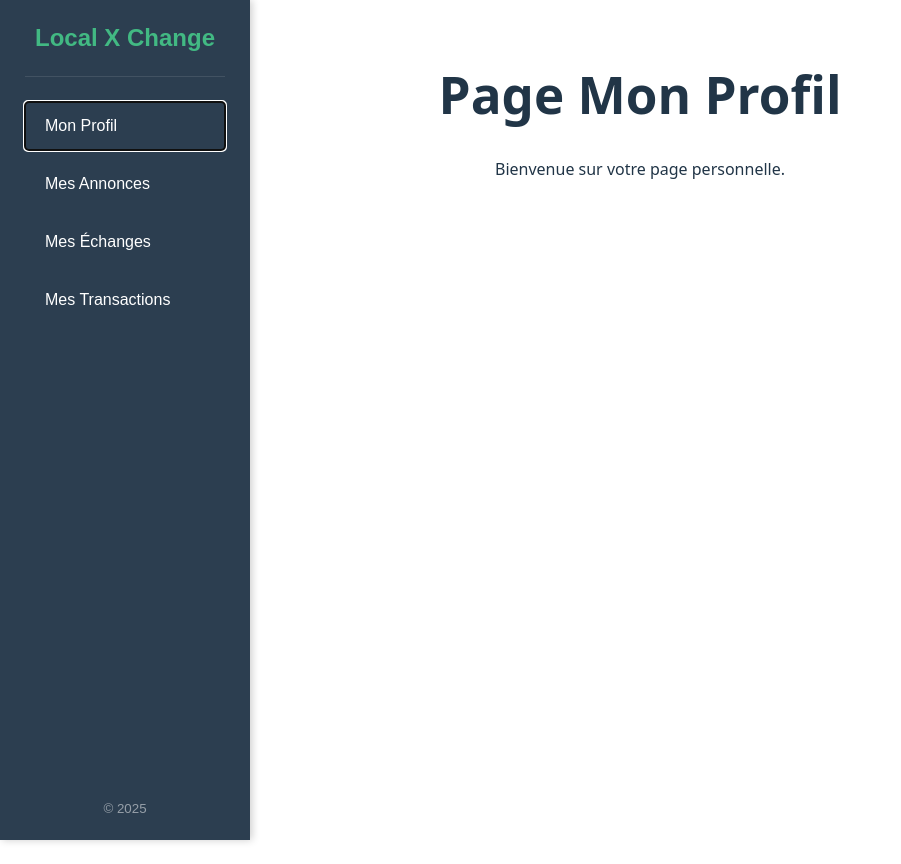
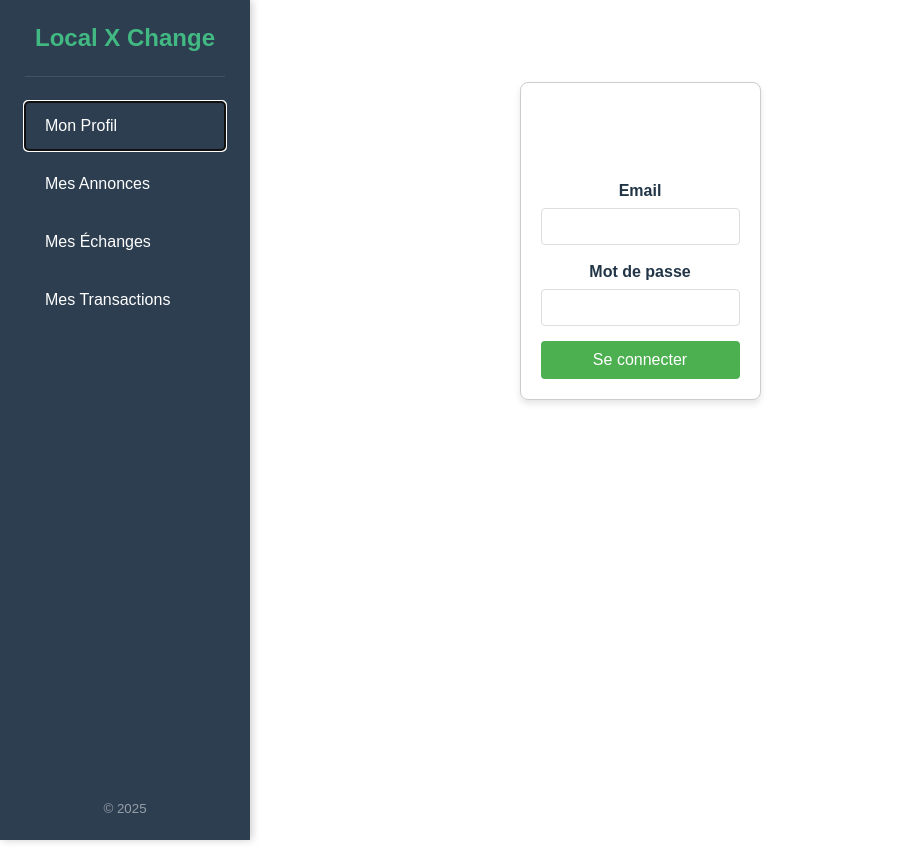
Before and after one commit to TitouanCharrier/M1_GL_Projet, a Svelte app in the folder localxchange/: page / in a window 1280 px wide. Both pictures are taken after a click on the button "Mon Profil". Shown: the whole page, without its empty margins (0-901 px from the left). Built offline with nearby package versions, Linux system fonts and the light colour scheme.

Commit message:
feat: ajout de la connexion

```diff
--- /dev/null
+++ b/localxchange/src/lib/Connexion.svelte
@@ -0,0 +1,112 @@
+<script>
+    let email = '';
+    let password = '';
+    let message = '';
+
+    function handleSubmit(event) {
+        event.preventDefault();
+
+        if (email.trim() === '' || password.trim() === '') {
+            message = 'Veuillez remplir tous les champs.';
+            return;
+        }
+
+        if (email === 'test@example.com' && password === 'motdepasse') {
+            message = 'Connexion réussie ! Bienvenue.';
+            email = '';
+            password = '';
+        } else {
+            message = 'Email ou mot de passe incorrect.';
+        }
+    }
+</script>
+
+<form on:submit={handleSubmit}>
+    <h2>Connexion</h2>
+
+    <div>
+        <label for="email">Email</label>
+        <input
+            id="email"
+            type="email"
+            bind:value={email}
+            required
+        />
+    </div>
+
+    <div>
+        <label for="password">Mot de passe</label>
+        <input
+            id="password"
+            type="password"
+            bind:value={password}
+            required
+        />
+    </div>
+
+    {#if message}
+        <p class={message.includes('réussie') ? 'success' : 'error'}>{message}</p>
+    {/if}
+
+    <button type="submit">Se connecter</button>
+</form>
+
+<style>
+    form {
+        max-width: 400px;
+        margin: 50px auto;
+        padding: 20px;
+        border: 1px solid #ccc;
+        border-radius: 8px;
+        box-shadow: 0 4px 6px rgba(0, 0, 0, 0.1);
+        font-family: sans-serif;
+    }
+    h2 {
+        text-align: center;
+        color: #fff;
+    }
+    div {
+        margin-bottom: 15px;
+    }
+    label {
+        display: block;
+        margin-bottom: 5px;
+        font-weight: bold;
+    }
+    input {
+        width: 100%;
+        padding: 10px;
+        border: 1px solid #ddd;
+        border-radius: 4px;
+        box-sizing: border-box;
+    }
+    button {
+        width: 100%;
+        padding: 10px;
+        background-color: #4CAF50;
+        color: white;
+        border: none;
+        border-radius: 4px;
+        cursor: pointer;
+        font-size: 16px;
+    }
+    button:hover {
+        background-color: #45a049;
+    }
+    .error {
+        color: #d9534f;
+        background-color: #f2dede;
+        padding: 10px;
+        border: 1px solid #ebccd1;
+        border-radius: 4px;
+        margin-top: 10px;
+    }
+    .success {
+        color: #5cb85c;
+        background-color: #dff0d8;
+        padding: 10px;
+        border: 1px solid #d6e9c6;
+        border-radius: 4px;
+        margin-top: 10px;
+    }
+</style>
--- a/localxchange/src/routes/Profile.svelte
+++ b/localxchange/src/routes/Profile.svelte
@@ -1,2 +1,8 @@
-<h1>Page Mon Profil</h1>
-<p>Bienvenue sur votre page personnelle.</p>
+<script lang="ts">
+  import Connexion from '/src/lib/Connexion.svelte';
+
+</script>
+
+<div class="Connexion">
+  <Connexion />
+</div>
```
Also changed, not shown: 1 other file (tests, documents, lock files or other folders).
